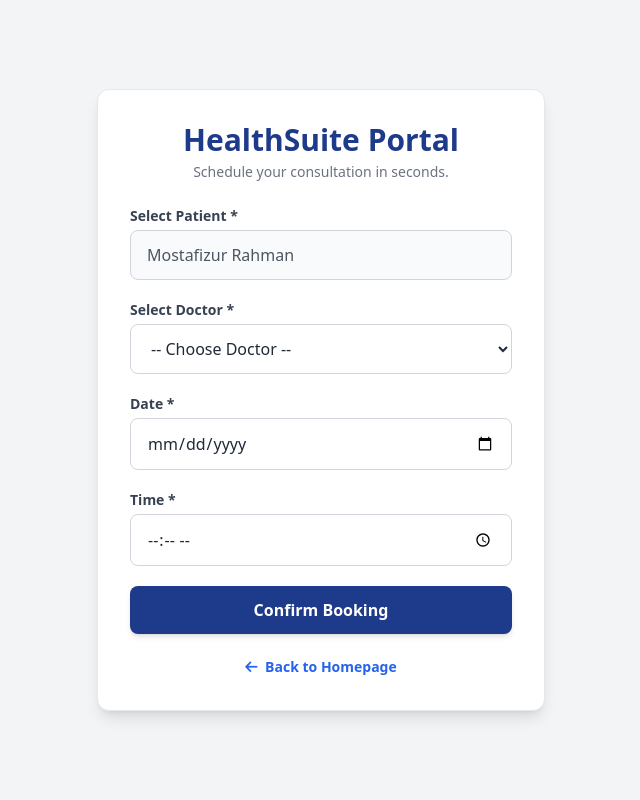
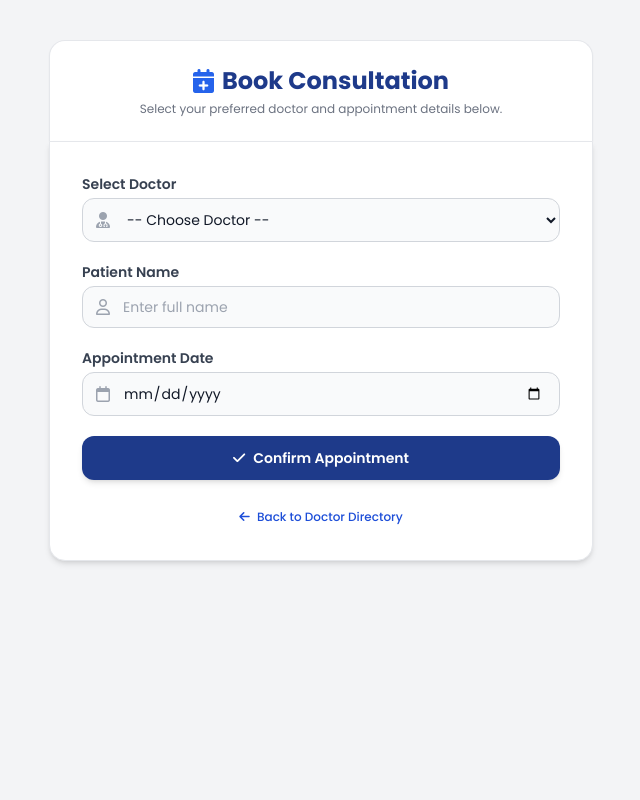
Before and after one commit to sudipabiswas/online-medical-appointment-system, a PHP site: page /book_appointment.php in a window 1280 px wide. Shown: the whole page, without its empty margins (319-959 px from the left). Run offline with PHP 8.4, Linux system fonts and the light colour scheme; data that the repository does not hold is empty; some libraries are stand-ins or nearby versions.

```diff
--- a/book_appointment.php
+++ b/book_appointment.php
@@ -1,69 +1,38 @@
 <?php
-// Enable full error reporting to prevent blank screens
-ini_set('display_errors', 1);
-ini_set('display_startup_errors', 1);
-error_reporting(E_ALL);
-
 session_start();
 include "config.php";
 
-// Flexibly check for user ID in session regardless of how login set it
-$patient_id = $_SESSION['user_id'] ?? $_SESSION['id'] ?? $_SESSION['patient_id'] ?? null;
+// Get doctor_id from URL if passed from doctors.php
+$selected_doctor_id = $_GET['doctor_id'] ?? '';
 
-// If user is not logged in, redirect or set a default fallback for testing
-if (!$patient_id) {
-    // If you want to force login:
-    // header("Location: login.php");
-    // exit();
-
-    // Default fallback so page doesn't break during dev:
-    $patient_id = 6; // Uses your registered patient ID
+// Fetch active doctors list from database for the dropdown
+$doctors_list = [];
+try {
+    $sql = "SELECT user_id, full_name FROM users WHERE role = 'Doctor'";
+    $result = mysqli_query($conn, $sql);
+    if ($result) {
+        while ($row = mysqli_fetch_assoc($result)) {
+            $doctors_list[] = $row;
+        }
+    }
+} catch (Exception $e) {
+    // Handle database error gracefully
 }
 
+$error_message = "";
 $success_message = "";
-$error_message = "";
 
-// Fetch active doctors directly from the 'users' table matching 'Doctor' role
-$doctors_result = false;
-if (isset($conn) && $conn) {
-    try {
-        $doctors_query = "SELECT user_id AS doctor_id, full_name AS name FROM users WHERE role = 'Doctor'";
-        $doctors_result = @mysqli_query($conn, $doctors_query);
-    } catch (Exception $e) {
-        $doctors_result = false;
-    }
-} else {
-    $error_message = "Database connection error. Please check config.php.";
-}
+// Handle appointment submission
+if ($_SERVER["REQUEST_METHOD"] == "POST") {
+    $doctor_id = trim($_POST['doctor_id'] ?? '');
+    $patient_name = trim($_POST['patient_name'] ?? '');
+    $appointment_date = trim($_POST['appointment_date'] ?? '');
 
-if ($_SERVER["REQUEST_METHOD"] == "POST") {
-    $doctor_id  = trim($_POST['doctor_id'] ?? '');
-    $app_date   = trim($_POST['appointment_date'] ?? '');
-    $app_time   = trim($_POST['appointment_time'] ?? '');
-
-    // Form input validation
-    if (empty($doctor_id) || empty($app_date) || empty($app_time)) {
+    if (empty($doctor_id) || empty($patient_name) || empty($appointment_date)) {
         $error_message = "Please fill in all required fields.";
     } else {
-        try {
-            // Prepared statement to insert appointment safely into database
-            $stmt = mysqli_prepare($conn, "INSERT INTO appointments (patient_id, doctor_id, appointment_date, appointment_time, status) VALUES (?, ?, ?, ?, 'Pending')");
-
-            if ($stmt) {
-                mysqli_stmt_bind_param($stmt, "iiss", $patient_id, $doctor_id, $app_date, $app_time);
-
-                if (mysqli_stmt_execute($stmt)) {
-                    $success_message = "Appointment booked successfully! Your request is pending confirmation.";
-                } else {
-                    $error_message = "Error executing query: " . mysqli_error($conn);
-                }
-                mysqli_stmt_close($stmt);
-            } else {
-                $error_message = "Database query preparation failed: " . mysqli_error($conn);
-            }
-        } catch (Exception $e) {
-            $error_message = "Database Error: " . $e->getMessage();
-        }
+        // Here you can insert into your appointments table
+        $success_message = "Your appointment request has been submitted successfully!";
     }
 }
 ?>
@@ -72,126 +41,120 @@ if ($_SERVER["REQUEST_METHOD"] == "POST") {
 <head>
     <meta charset="UTF-8">
     <meta name="viewport" content="width=device-width, initial-scale=1.0">
-    <title>HealthSuite Portal - Book Appointment</title>
-    <!-- Tailwind CSS CDN -->
+    <title>MedTreat - Book Appointment</title>
+    <!-- Tailwind CSS -->
     <script src="https://cdn.tailwindcss.com"></script>
     <link rel="stylesheet" href="https://cdnjs.cloudflare.com/ajax/libs/font-awesome/6.5.2/css/all.min.css" />
-    <style>
-      .state-transition {
-        transition: all 0.3s cubic-bezier(0.4, 0, 0.2, 1);
-      }
-    </style>
+    <link href="https://fonts.googleapis.com/css2?family=Poppins:wght@300;400;500;600;700&display=swap" rel="stylesheet" />
+    <style> body { font-family: 'Poppins', sans-serif; } </style>
 </head>
-<body class="bg-gray-100 font-sans text-gray-800 antialiased flex items-center justify-center min-h-screen py-10">
+<body class="bg-gray-100 min-h-screen py-10">
 
-    <div class="w-full max-w-md mx-4">
-
-        <div class="bg-white rounded-xl shadow-lg p-8 border border-gray-200 state-transition">
+    <div class="max-w-xl mx-auto px-4">
 
         <!-- Header -->
-            <div class="text-center mb-6">
-                <h1 class="text-3xl font-extrabold text-blue-900">HealthSuite Portal</h1>
-                <p class="text-gray-500 text-sm mt-1">Schedule your consultation in seconds.</p>
+        <div class="bg-white rounded-t-2xl shadow-sm border border-gray-200 p-6 text-center border-b-0">
+            <h1 class="text-2xl font-bold text-blue-900 flex items-center justify-center gap-2">
+                <i class="fa-solid fa-calendar-plus text-blue-600"></i>
+                Book Consultation
+            </h1>
+            <p class="text-xs text-gray-500 mt-1">Select your preferred doctor and appointment details below.</p>
         </div>
 
-            <!-- SUCCESS CONFIRMATION ALERT BANNER -->
+        <div class="bg-white rounded-b-2xl shadow-md border border-gray-200 p-8">
+
             <?php if (!empty($success_message)): ?>
-                <div class="bg-green-50 border-l-4 border-green-500 text-green-800 p-4 mb-6 rounded-r shadow-sm flex items-start space-x-3">
-                    <i class="fa-solid fa-circle-check text-green-600 text-lg mt-0.5"></i>
-                    <div>
-                        <p class="font-bold text-sm">Booking Confirmed!</p>
-                        <p class="text-xs text-green-700 mt-0.5"><?php echo htmlspecialchars($success_message); ?></p>
-                    </div>
+                <div class="bg-green-50 border-l-4 border-green-500 text-green-700 p-4 rounded mb-6 text-sm flex items-center gap-2">
+                    <i class="fa-solid fa-circle-check text-lg"></i>
+                    <span><?php echo htmlspecialchars($success_message); ?></span>
                 </div>
             <?php endif; ?>
 
-            <!-- ERROR MESSAGE ALERT BANNER -->
             <?php if (!empty($error_message)): ?>
-                <div class="bg-red-50 border-l-4 border-red-500 text-red-800 p-4 mb-6 rounded-r shadow-sm flex items-start space-x-3">
-                    <i class="fa-solid fa-circle-exclamation text-red-600 text-lg mt-0.5"></i>
-                    <div>
-                        <p class="font-bold text-sm">Action Failed</p>
-                        <p class="text-xs text-red-700 mt-0.5"><?php echo htmlspecialchars($error_message); ?></p>
-                    </div>
+                <div class="bg-red-50 border-l-4 border-red-500 text-red-700 p-4 rounded mb-6 text-sm flex items-center gap-2">
+                    <i class="fa-solid fa-circle-exclamation text-lg"></i>
+                    <span><?php echo htmlspecialchars($error_message); ?></span>
                 </div>
             <?php endif; ?>
 
-            <!-- Booking Form -->
             <form action="book_appointment.php" method="POST" class="space-y-5">
 
-                <!-- Patient Name -->
+                <!-- Doctor Selection Dropdown -->
                 <div>
-                    <label class="block text-sm font-bold text-gray-700 mb-1">Select Patient *</label>
-                    <input
-                        type="text"
-                        value="<?php echo htmlspecialchars($_SESSION['full_name'] ?? $_SESSION['name'] ?? 'Mostafizur Rahman'); ?>"
-                        readonly
-                        class="w-full px-4 py-3 rounded-lg border border-gray-300 bg-gray-50 text-gray-600 font-medium cursor-not-allowed outline-none"
-                    />
-                </div>
-
-                <!-- Select Doctor -->
-                <div>
-                    <label for="doctor_id" class="block text-sm font-bold text-gray-700 mb-1">Select Doctor *</label>
+                    <label for="doctor_id" class="block text-sm font-semibold text-gray-700 mb-1">Select Doctor</label>
+                    <div class="relative">
+                        <span class="absolute inset-y-0 left-0 flex items-center pl-3.5 text-gray-400">
+                            <i class="fa-solid fa-user-doctor"></i>
+                        </span>
                         <select
                             id="doctor_id"
                             name="doctor_id"
                             required
-                        class="w-full px-4 py-3 rounded-lg border border-gray-300 focus:ring-2 focus:ring-blue-600 focus:border-transparent outline-none bg-white state-transition"
-                    >
+                            class="w-full pl-10 pr-4 py-2.5 bg-gray-50 border border-gray-300 text-gray-900 text-sm rounded-xl focus:ring-2 focus:ring-blue-600 focus:border-transparent outline-none transition">
                             <option value="">-- Choose Doctor --</option>
-                        <?php
-                        if ($doctors_result && mysqli_num_rows($doctors_result) > 0) {
-                            while ($doctor = mysqli_fetch_assoc($doctors_result)) {
-                                echo '<option value="' . $doctor['doctor_id'] . '">' . htmlspecialchars($doctor['name']) . '</option>';
-                            }
-                        }
-                        ?>
+                            <?php foreach ($doctors_list as $doc): ?>
+                                <option
+                                    value="<?php echo $doc['user_id']; ?>"
+                                    <?php echo ($selected_doctor_id == $doc['user_id']) ? 'selected' : ''; ?>>
+                                    <?php echo htmlspecialchars($doc['full_name']); ?>
+                                </option>
+                            <?php endforeach; ?>
                         </select>
                     </div>
+                </div>
 
-                <!-- Appointment Date -->
+                <!-- Patient Name -->
                 <div>
-                    <label for="appointment_date" class="block text-sm font-bold text-gray-700 mb-1">Date *</label>
+                    <label for="patient_name" class="block text-sm font-semibold text-gray-700 mb-1">Patient Name</label>
+                    <div class="relative">
+                        <span class="absolute inset-y-0 left-0 flex items-center pl-3.5 text-gray-400">
+                            <i class="fa-regular fa-user"></i>
+                        </span>
+                        <input
+                            type="text"
+                            id="patient_name"
+                            name="patient_name"
+                            placeholder="Enter full name"
+                            required
+                            class="w-full pl-10 pr-4 py-2.5 bg-gray-50 border border-gray-300 text-gray-900 text-sm rounded-xl focus:ring-2 focus:ring-blue-600 focus:border-transparent outline-none transition"
+                        />
+                    </div>
+                </div>
+
+                <!-- Date Selection -->
+                <div>
+                    <label for="appointment_date" class="block text-sm font-semibold text-gray-700 mb-1">Appointment Date</label>
+                    <div class="relative">
+                        <span class="absolute inset-y-0 left-0 flex items-center pl-3.5 text-gray-400">
+                            <i class="fa-regular fa-calendar"></i>
+                        </span>
                         <input
                             type="date"
                             id="appointment_date"
                             name="appointment_date"
                             required
-                        class="w-full px-4 py-3 rounded-lg border border-gray-300 focus:ring-2 focus:ring-blue-600 focus:border-transparent outline-none bg-white state-transition"
+                            class="w-full pl-10 pr-4 py-2.5 bg-gray-50 border border-gray-300 text-gray-900 text-sm rounded-xl focus:ring-2 focus:ring-blue-600 focus:border-transparent outline-none transition"
                         />
                     </div>
-
-                <!-- Appointment Time -->
-                <div>
-                    <label for="appointment_time" class="block text-sm font-bold text-gray-700 mb-1">Time *</label>
-                    <input
-                        type="time"
-                        id="appointment_time"
-                        name="appointment_time"
-                        required
-                        class="w-full px-4 py-3 rounded-lg border border-gray-300 focus:ring-2 focus:ring-blue-600 focus:border-transparent outline-none bg-white state-transition"
-                    />
                 </div>
 
                 <!-- Submit Button -->
                 <button
                     type="submit"
-                    class="w-full bg-blue-900 hover:bg-blue-800 text-white font-bold py-3 rounded-lg transition duration-200 shadow-md text-base mt-2">
-                    Confirm Booking
+                    class="w-full bg-blue-900 hover:bg-blue-800 text-white font-semibold py-3 rounded-xl transition shadow-md flex items-center justify-center gap-2 text-sm">
+                    <i class="fa-solid fa-check"></i>
+                    Confirm Appointment
                 </button>
 
-                <!-- Navigation Back to Home -->
-                <div class="text-center mt-4">
-                    <a href="home.html" class="text-sm text-blue-600 hover:text-blue-800 font-semibold">
-                        <i class="fa-solid fa-arrow-left mr-1"></i> Back to Homepage
+            </form>
+
+            <div class="mt-6 text-center">
+                <a href="doctors.php" class="text-xs text-blue-700 hover:underline font-medium">
+                    <i class="fa-solid fa-arrow-left mr-1"></i> Back to Doctor Directory
                 </a>
             </div>
 
-            </form>
-
         </div>
-
     </div>
 
 </body>
```
Lines whose indentation alone changed are shown as unchanged.
